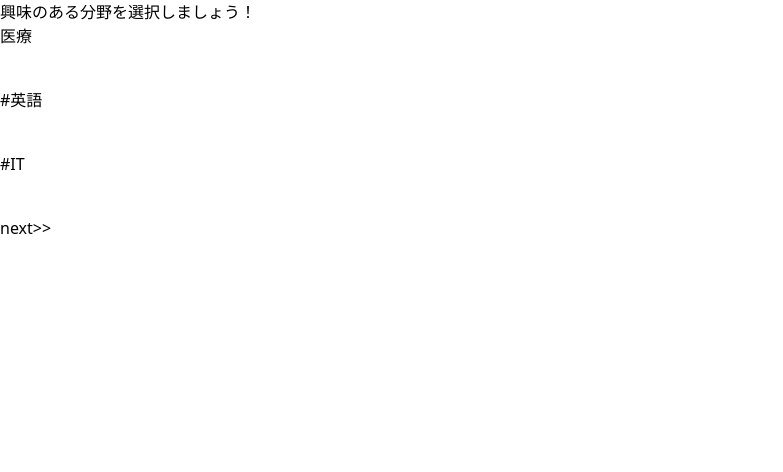
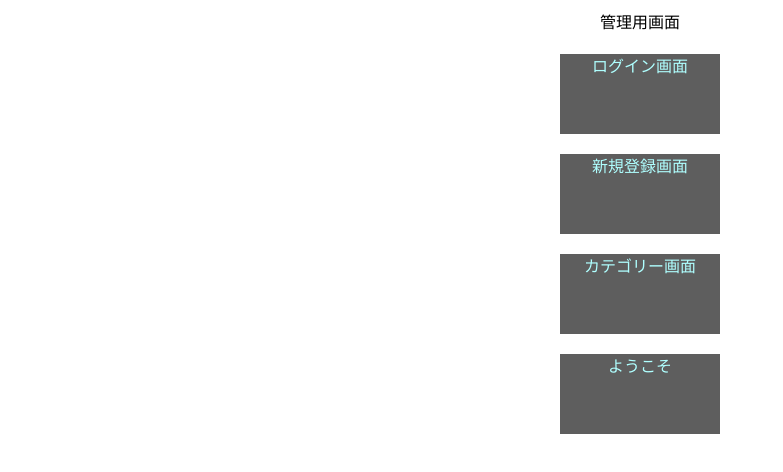
Before and after one commit to mod0dethink/UniVivid, a React (Create React App) app: page / in a window 1280 px wide. Shown: the top 472 px of the page, without its empty margins (0-783 px from the left). Built offline with nearby package versions, Linux system fonts and the light colour scheme.

Commit message:
画面遷移用管理者画面追加しました- App.jsを書き換えてます。

```diff
--- a/package.json
+++ b/package.json
@@ -8,7 +8,9 @@
     "@testing-library/user-event": "^13.5.0",
     "react": "^18.3.1",
     "react-dom": "^18.3.1",
-    "react-scripts": "5.0.1",
+    "react-router-dom": "^6.23.1",
+    "react-scripts": "^5.0.1",
+    "react-transition-group": "^4.4.5",
     "web-vitals": "^2.1.4"
   },
   "scripts": {
--- a/src/App.js
+++ b/src/App.js
@@ -1,14 +1,26 @@
-import React from 'react';
-import LoginComponent from "./components/LoginComponent";
-import CreateAccount from "./components/CreateAccount";
-import CategoryComponent from "./components/CategoryComponent";
+import React from 'react'
+import { BrowserRouter as Router, Route, Routes } from 'react-router-dom'
 
-function App() {
+// Componentのインポート
+import TransitionalScreen from './components/TransitionalScreen' // 開発者用Component
+
+import LoginComponent from './components/LoginComponent'
+import CreateAccount from './components/CreateAccount'
+import CategoryComponent from './components/CategoryComponent'
+import WelcomeComponent from './components/WelcomeComponent'
+
+const App = () => {
   return (
-    <div className="App">
-      <CategoryComponent/>
-    </div>
-  );
+    <Router>
+      <Routes>
+        <Route path="/" element={<TransitionalScreen />} />
+        <Route path="/login-component" element={<LoginComponent />} />
+        <Route path="/createaccount" element={<CreateAccount />} />
+        <Route path="/category" element={<CategoryComponent />} />
+        <Route path="/welcome" element={<WelcomeComponent />} />
+      </Routes>
+    </Router>
+  )
 }
 
-export default App;
+export default App
--- a/src/assets/styles/test.css
+++ b/src/assets/styles/test.css
@@ -0,0 +1,13 @@
+.section-nav {
+  text-align: center;
+  align-content: center;
+  display: flex;
+  justify-content: center;
+  padding: 10px 0;
+}
+.content {
+  width: 10em;
+  height: 5em;
+  background-color: hsl(0, 0%, 37%);
+  color: rgb(175, 255, 255);
+}
--- /dev/null
+++ b/src/components/TransitionalScreen.js
@@ -0,0 +1,33 @@
+import React from 'react'
+import '../assets/styles/test.css'
+import { Link } from 'react-router-dom'
+
+function TransitionalScreen() {
+  return (
+    <div>
+      <section className="section-nav">管理用画面</section>
+      <section className="section-nav">
+        <Link to="/login-component">
+          <div className="content">ログイン画面</div>
+        </Link>
+      </section>
+      <section className="section-nav">
+        <Link to="/createaccount">
+          <div className="content">新規登録画面</div>
+        </Link>
+      </section>
+      <section className="section-nav">
+        <Link to="/category">
+          <div className="content">カテゴリー画面</div>
+        </Link>
+      </section>
+      <section className="section-nav">
+        <Link to="/welcome">
+          <div className="content">ようこそ</div>
+        </Link>
+      </section>
+    </div>
+  )
+}
+
+export default TransitionalScreen
--- /dev/null
+++ b/src/components/WelcomeComponent.js
@@ -0,0 +1,7 @@
+import React from 'react'
+
+function WelcomeComponent() {
+  return <div></div>
+}
+
+export default WelcomeComponent
```
Also changed, not shown: 1 other file (tests, documents, lock files or other folders).
